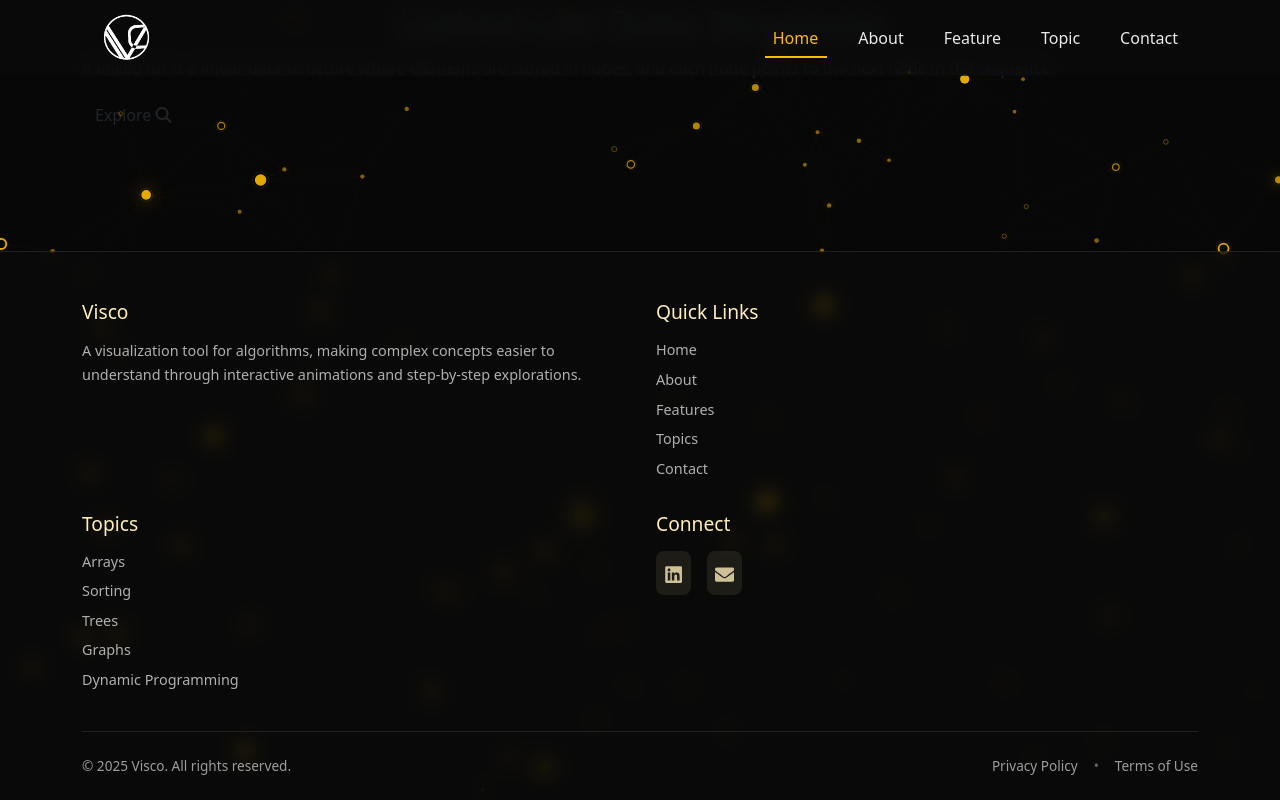
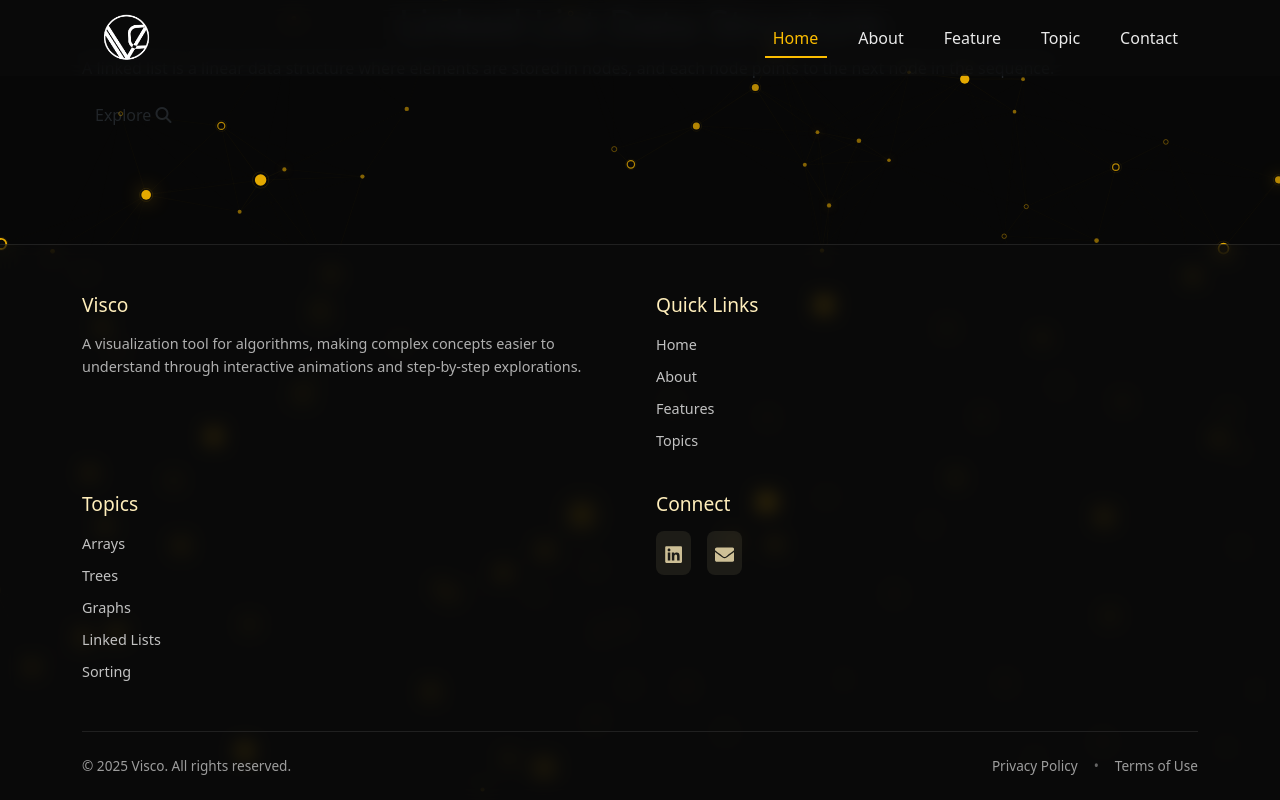
Before and after one commit to Saheli-M01/Visco_Fixing, a React (Vite) app: page /linkedlist in a window 1280 px wide. Built offline with nearby package versions, Linux system fonts and the light colour scheme.

Commit message:
Fixed paths

```diff
--- a/index.html
+++ b/index.html
@@ -2,7 +2,7 @@
 <html lang="en">
   <head>
     <meta charset="UTF-8" />
-    <link rel="icon" type="image/png" href="/public/sitelogo.png" />
+    <link rel="icon" type="image/png" href="/sitelogo.png" />
     <meta name="viewport" content="width=device-width, initial-scale=1.0" />
     <title>Visco_F</title>
   </head>
--- a/src/components/Common/Footer.jsx
+++ b/src/components/Common/Footer.jsx
@@ -1,7 +1,8 @@
-import React from 'react';
-import { Container } from 'react-bootstrap';
-import { FaGithub, FaLinkedin, FaTwitter, FaEnvelope } from 'react-icons/fa';
-import { HashLink } from 'react-router-hash-link';
+import React from "react";
+import { Container } from "react-bootstrap";
+import { FaGithub, FaLinkedin, FaTwitter, FaEnvelope } from "react-icons/fa";
+import { HashLink } from "react-router-hash-link";
+import { Link } from "react-router-dom";
 import "../../styles/CommonStyle/_footer.scss";
 
 const Footer = () => {
@@ -13,38 +14,76 @@ const Footer = () => {
         <div className="footer-grid">
           <div className="footer-about">
             <h3>Visco</h3>
-            <p>A visualization tool for algorithms, making complex concepts easier to understand through interactive animations and step-by-step explorations.</p>
+            <p>
+              A visualization tool for algorithms, making complex concepts
+              easier to understand through interactive animations and
+              step-by-step explorations.
+            </p>
           </div>
 
           <div className="footer-links">
             <h3>Quick Links</h3>
-            <nav>
-              <HashLink to="/#home">Home</HashLink>
-              <HashLink to="/#about">About</HashLink>
-              <HashLink to="/#feature">Features</HashLink>
-              <HashLink to="/#topic">Topics</HashLink>
-              <HashLink to="/#contact">Contact</HashLink>
-            </nav>
+            <ul>
+              <li>
+                <HashLink smooth to="/#home">
+                  Home
+                </HashLink>
+              </li>
+              <li>
+                <HashLink smooth to="/#about">
+                  About
+                </HashLink>
+              </li>
+              <li>
+                <HashLink smooth to="/#feature">
+                  Features
+                </HashLink>
+              </li>
+              <li>
+                <HashLink smooth to="/#topic">
+                  Topics
+                </HashLink>
+              </li>
+
+            </ul>
           </div>
 
           <div className="footer-topics">
             <h3>Topics</h3>
-            <nav>
-              <a href="#">Arrays</a>
-              <a href="#">Sorting</a>
-              <a href="#">Trees</a>
-              <a href="#">Graphs</a>
-              <a href="#">Dynamic Programming</a>
-            </nav>
+            <ul>
+              <li>
+                <Link to="/topic/array">Arrays</Link>
+              </li>
+              <li>
+                <Link to="/topic/tree">Trees</Link>
+              </li>
+              <li>
+                <Link to="/topic/graph">Graphs</Link>
+              </li>
+              <li>
+                <Link to="/topic/linkedlist">Linked Lists</Link>
+              </li>
+              <li>
+                <Link to="/topic/sort">Sorting</Link>
+              </li>
+            </ul>
           </div>
 
           <div className="footer-contact">
             <h3>Connect</h3>
             <div className="social-links">
-              <a href="https://www.linkedin.com/in/saheli-mondal-b9387729b/" target="_blank" rel="noopener noreferrer" aria-label="LinkedIn">
+              <a
+                href="https://www.linkedin.com/in/saheli-mondal-b9387729b/"
+                target="_blank"
+                rel="noopener noreferrer"
+                aria-label="LinkedIn"
+              >
                 <FaLinkedin />
               </a>
-              <a href="mailto:visualizecode.official@gmail.com" aria-label="Email">
+              <a
+                href="mailto:visualizecode.official@gmail.com"
+                aria-label="Email"
+              >
                 <FaEnvelope />
               </a>
             </div>
--- a/src/components/Common/Navbar.jsx
+++ b/src/components/Common/Navbar.jsx
@@ -13,10 +13,33 @@ const NavigationBar = () => {
   const isHomePage = location.pathname === "/";
 
   useEffect(() => {
-    const handleScroll = () => setScrolled(window.scrollY > 20);
+    const handleScroll = () => {
+      setScrolled(window.scrollY > 20);
+
+      // Only run section detection on homepage
+      if (isHomePage) {
+        const sections = ["home", "about", "feature", "topic", "contact"];
+        const headerOffset = 100; // Adjust this value based on your navbar height
+
+        for (const section of sections) {
+          const element = document.getElementById(section);
+          if (element) {
+            const elementTop = element.offsetTop - headerOffset;
+            const elementBottom = elementTop + element.offsetHeight;
+            const scrollPosition = window.scrollY;
+
+            if (scrollPosition >= elementTop && scrollPosition < elementBottom) {
+              setActiveLink(section);
+              break;
+            }
+          }
+        }
+      }
+    };
+
     window.addEventListener("scroll", handleScroll);
     return () => window.removeEventListener("scroll", handleScroll);
-  }, []);
+  }, [isHomePage]);
 
   const handleNavClick = (section) => {
     if (isHomePage) {
@@ -52,6 +75,16 @@ const NavigationBar = () => {
     setActiveLink(section);
     setExpanded(false);
   };
+
+  // Set initial active link based on URL hash when component mounts
+  useEffect(() => {
+    if (isHomePage && window.location.hash) {
+      const hash = window.location.hash.replace('#', '');
+      if (hash) {
+        setActiveLink(hash);
+      }
+    }
+  }, [isHomePage]);
 
   return (
     <Navbar
--- a/src/components/Elements/Topic.jsx
+++ b/src/components/Elements/Topic.jsx
@@ -7,13 +7,12 @@ import graph from "../../Assets/Images/Topic/graph.svg";
 import linkedList from "../../Assets/Images/Topic/linked-list.svg";
 import sort from "../../Assets/Images/Topic/sort.svg";
 
-
 const topics = [
-  { name: "Array", imgSrc: array, route: "/components/Elements/Topics/Array/Array" },
-  { name: "Tree", imgSrc: tree, route: "/components/Elements/Topics/Tree/Tree" },
-  { name: "Graph", imgSrc: graph, route: "/components/Elements/Topics/Graph/Graph" },
-  { name: "Linked List", imgSrc: linkedList, route: "/components/Elements/Topics/LinkedList/LinkedList" },
-  { name: "Sorting", imgSrc: sort, route: "/components/Elements/Topics/Sort/Sort" },
+  { name: "Array", imgSrc: array, route: "/Array" },
+  { name: "Tree", imgSrc: tree, route: "/Tree" },
+  { name: "Graph", imgSrc: graph, route: "/Graph" },
+  { name: "Linked List", imgSrc: linkedList, route: "/LinkedList" },
+  { name: "Sorting", imgSrc: sort, route: "/Sort" },
 ];
 
 const TopicSection = () => {
@@ -30,7 +29,10 @@ const TopicSection = () => {
         <h1 className="text-center">Explore Topics</h1>
         <div className="row">
           {topics.map((topic, index) => (
-            <div key={index} className="col-lg-3 col-md-6 col-sm-12 topic-card mt-2">
+            <div
+              key={index}
+              className="col-lg-3 col-md-6 col-sm-12 topic-card mt-2"
+            >
               <div className="card-content">
                 <div className="icon-container">
                   <img src={topic.imgSrc} alt={topic.name} />
--- a/src/styles/CommonStyle/_footer.scss
+++ b/src/styles/CommonStyle/_footer.scss
@@ -32,22 +32,27 @@
 
   .footer-links,
   .footer-topics {
-        nav {
-            display: flex;
-            flex-direction: column;
-            gap: 0.5rem;
+    ul {
+        list-style: none;
+        padding: 0;
+        margin: 0;
+
+        li {
+            margin-bottom: 0.5rem;
 
             a {
               color: $secondary-text;
               text-decoration: none;
+              transition: all 0.3s ease;
+              display: inline-flex;
+              align-items: center;
+              gap: 0.5rem;
               font-size: 0.9rem;
-                transition: all $transition-fast;
-                opacity: 0.9;
 
               &:hover {
                 color: $light-yellow;
-                    opacity: 1;
                 transform: translateX(5px);
+              }
             }
           }
     }
```
Also changed, not shown: src/styles/main.css (+62 -62 lines), 1 other file (tests, documents, lock files or other folders). Lines whose indentation alone changed are shown as unchanged.
